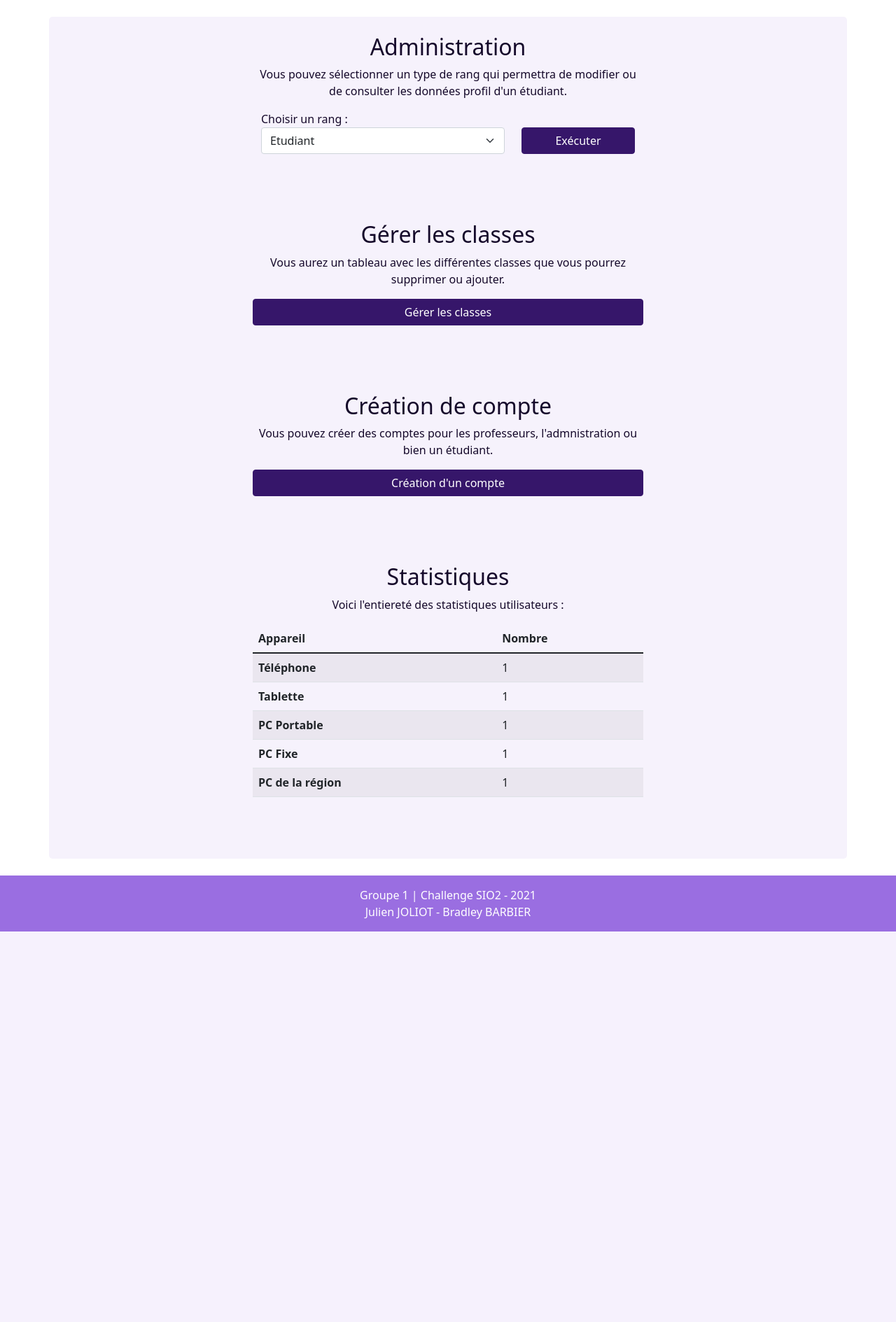
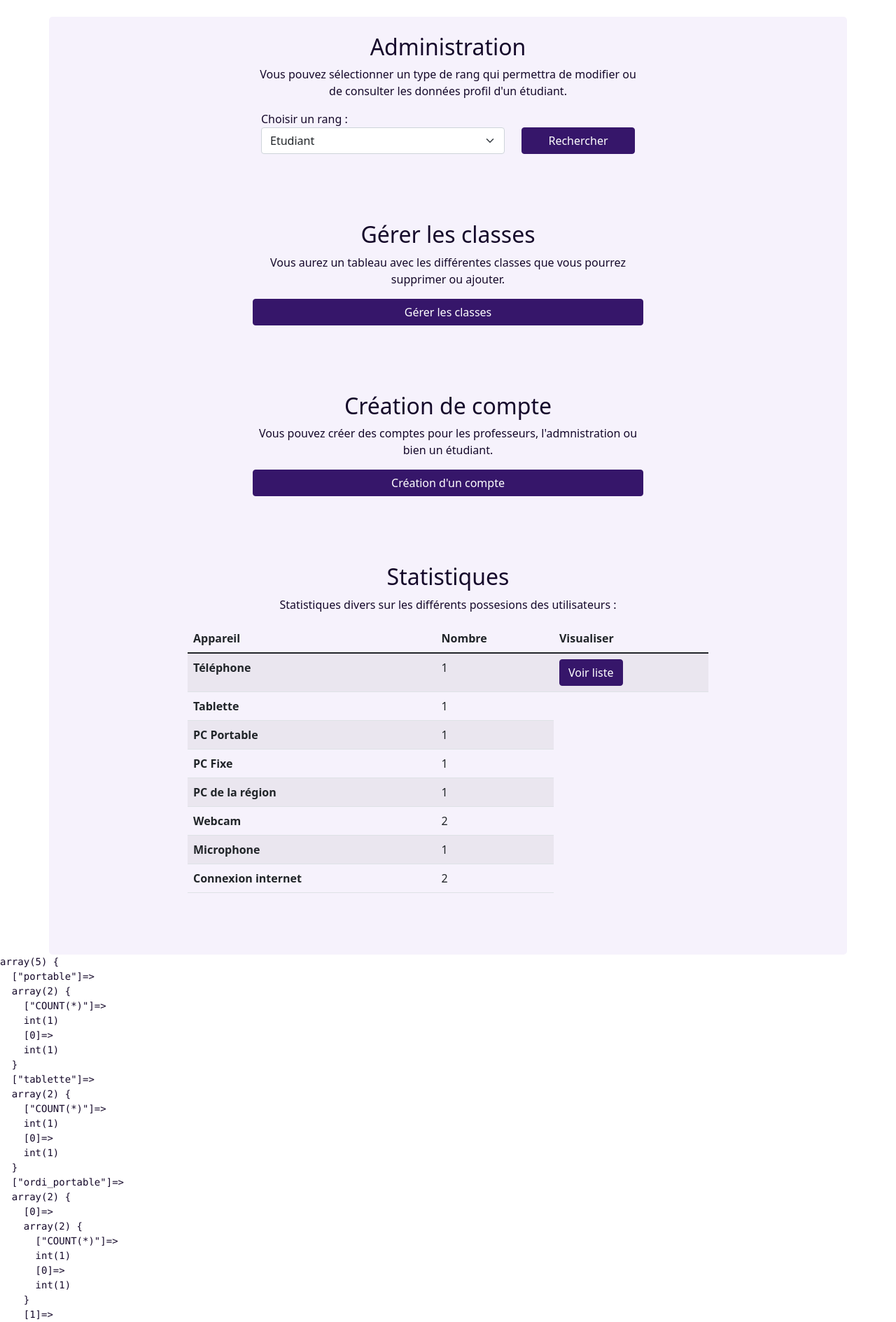
Before and after one commit to Catif/BTS-SIO2_Parc-Informatique, a PHP site: page /views/panel/admin.php in a window 1280 px wide. Shown: the part 56-1945 px from the top of the page at 70% size. Before the commit the page ends 1387 px from the top, so only its background shows below. Run offline with PHP 8.4, Linux system fonts and the light colour scheme; a user stored in the database is signed in; data comes from the database, SQL or seed files in the repository; tables that the repository leaves empty hold one stand-in row (values such as "Sample post"); some libraries are stand-ins or nearby versions.

```diff
--- a/views/auth/login.php
+++ b/views/auth/login.php
@@ -28,12 +28,13 @@ if(isset($_POST['email'], $_POST['password'])) {
         if(password_verify($_POST['password'], $user['mot_de_passe'])){
             $_SESSION['role'] = $user['role'];
             $_SESSION['id_utilisateur'] = $user['id_utilisateur'];
-            $_SESSION['id_utilisateur'] = $user['type'];
+            $_SESSION['type'] = $user['type'];
             if($user['role'] === 'user'){
                 header('Location:'. BASE_URL .'/views/panel/equipement.php');
                 exit();
             } else{
                 header('Location:'. BASE_URL .'/views/panel/admin.php');
+                exit();
             }
         } else {
             $erreur = "Identifiant ou mot de passe incorrect";
--- a/views/auth/logout.php
+++ b/views/auth/logout.php
@@ -2,6 +2,7 @@
 require_once dirname(__DIR__, 2) . '/config.php';
 $_SESSION['role'] = 'visitor';
 $_SESSION['id_utilisateur'] = '';
+$_SESSION['type'] = '';
 header('location:' . BASE_URL);
 die();
 ?>
--- a/views/panel/add_equipement.php
+++ b/views/panel/add_equipement.php
@@ -41,7 +41,6 @@ if(isset($_POST['type'])){
                             <option value="tablette">Tablette</option>
                             <option value="ordi_portable">PC Portable</option>
                             <option value="ordi_fixe">PC Fixe</option>
-                            <option value="autre">Autre</option>
                         </select>
                     </div>
                     <div class="col-4 d-flex align-items-end">
--- a/views/panel/admin.php
+++ b/views/panel/admin.php
@@ -1,7 +1,7 @@
 <?php
 session_start();
 $error = null;
-$title = 'Ajout d\'équipement';
+$title = 'Tableau de bord - Parc Informatique';
 require dirname(__DIR__ , 2) . '/assets/components/header.php';
 
 
@@ -23,6 +23,9 @@ foreach($list_equipement as $equipement){
         $equipements_users[$equipement] = $query->fetch();
     }
 }
+$query = $db->query('SELECT SUM(fai), SUM(camera), SUM(microphone) FROM detient', []);
+$equipements_users['detient'] = $query->fetch();
+
 
 
 ?>
@@ -30,12 +33,20 @@ foreach($list_equipement as $equipement){
 
 
 <div class="container pb-4">
+    <?php if($_SESSION['role'] === 'admin'): ?>
         <h2 class="text-center pt-4">Administration</h2>
+    <?php elseif($_SESSION['type'] === 'Administration'): ?>
+        <h2 class="text-center pt-4">Visualisation</h2>
+    <?php endif; ?>
 
     <div class="d-flex justify-content-center">
         <div class="col-6 mb-5">
             <form action="./admin_bis.php">
+                <?php if($_SESSION['role'] === 'admin'): ?>
                     <p class='text-center'>Vous pouvez sélectionner un type de rang qui permettra de modifier ou de consulter les données profil d'un étudiant.</p>
+                <?php elseif($_SESSION['type'] === 'Administration'): ?>
+                    <p class='text-center'>Vous pouvez sélectionner un type de rang qui permettra d'afficher dans un tableau les différents utilisateurs de ce type.</p>
+                <?php endif; ?>
                 <div class="row d-flex justify-content-center">
                     <div class="col-12 row">
                         <label>Choisir un rang :</label>
@@ -49,13 +60,14 @@ foreach($list_equipement as $equipement){
                         </div>
                         <div class="col-4">
                             <input type="hidden" name="action" value="utilisateur">
-                            <button type="submit" class="btn btn-primary w-100">Exécuter</button>
+                            <button type="submit" class="btn btn-primary w-100">Rechercher</button>
                         </div>
                     </div>
                 </div>
             </form>
         </div>
     </div>
+    <?php if($_SESSION['role'] === 'admin'): ?>
         <div class="d-flex justify-content-center">
             <div class="col-6 mb-5">
                 <h2 class="text-center mt-5 ">Gérer les classes</h2>
@@ -78,22 +90,25 @@ foreach($list_equipement as $equipement){
                 </form>
             </div>
         </div>
+    <?php endif; ?>
     <div class="d-flex justify-content-center">
-        <div class="col-6 mb-5">
+        <div class="col-8 mb-5">
             <h2 class="text-center mt-5">Statistiques</h2>
-            <p class="text-center">Voici l'entiereté des statistiques utilisateurs :</p>
+            <p class="text-center">Statistiques divers sur les différents possesions des utilisateurs :</p>
 
             <table class="table table-striped table-hover">
                 <thead>
                     <tr>
                         <th scope="col">Appareil</th>
                         <th scope="col">Nombre</th>
+                        <th scope="col">Visualiser</th>
                     </tr>
                 </thead>
                 <tbody>
                     <tr>
                         <th scope="row">Téléphone</th>
                         <td><?= $equipements_users['portable'][0] ?></td>
+                        <td><a class="btn btn-primary" href="./stats.php?q='portable'">Voir liste</a></td>
                     </tr>
                     <tr>
                         <th scope="row">Tablette</th>
@@ -105,11 +120,23 @@ foreach($list_equipement as $equipement){
                     </tr>
                     <tr>
                         <th scope="row">PC Fixe</th>
+                        <td><?= $equipements_users['ordi_fixe'][0] ?></td>
+                    </tr>
+                    <tr>
+                        <th scope="row">PC de la région</th>
                         <td><?= $equipements_users['ordi_portable'][1][0] ?></td>
                     </tr>
                     <tr>
-                        <th scope="row">PC de la région</th>
-                        <td><?= $equipements_users['ordi_fixe'][0] ?></td>
+                        <th scope="row">Webcam</th>
+                        <td><?= $equipements_users['detient'][1] ?></td>
+                    </tr>
+                    <tr>
+                        <th scope="row">Microphone</th>
+                        <td><?= $equipements_users['detient'][2] ?></td>
+                    </tr>
+                    <tr>
+                        <th scope="row">Connexion internet</th>
+                        <td><?= $equipements_users['detient'][0] ?></td>
                     </tr>
                 </tbody>
             </table>
@@ -121,6 +148,12 @@ foreach($list_equipement as $equipement){
 
 
 
+<?php
+echo('<pre>');
+var_dump($equipements_users);
+echo('</pre>');
+?>
+
 
 <?php
 require dirname(__DIR__ , 2) . '/assets/components/footer.php';
```
Also changed, not shown: views/panel/admin_bis.php (+4 -4 lines), views/panel/equipement.php (+9 -15 lines), views/panel/stats.php (added, +29 -0 lines). Lines whose indentation alone changed are shown as unchanged.
